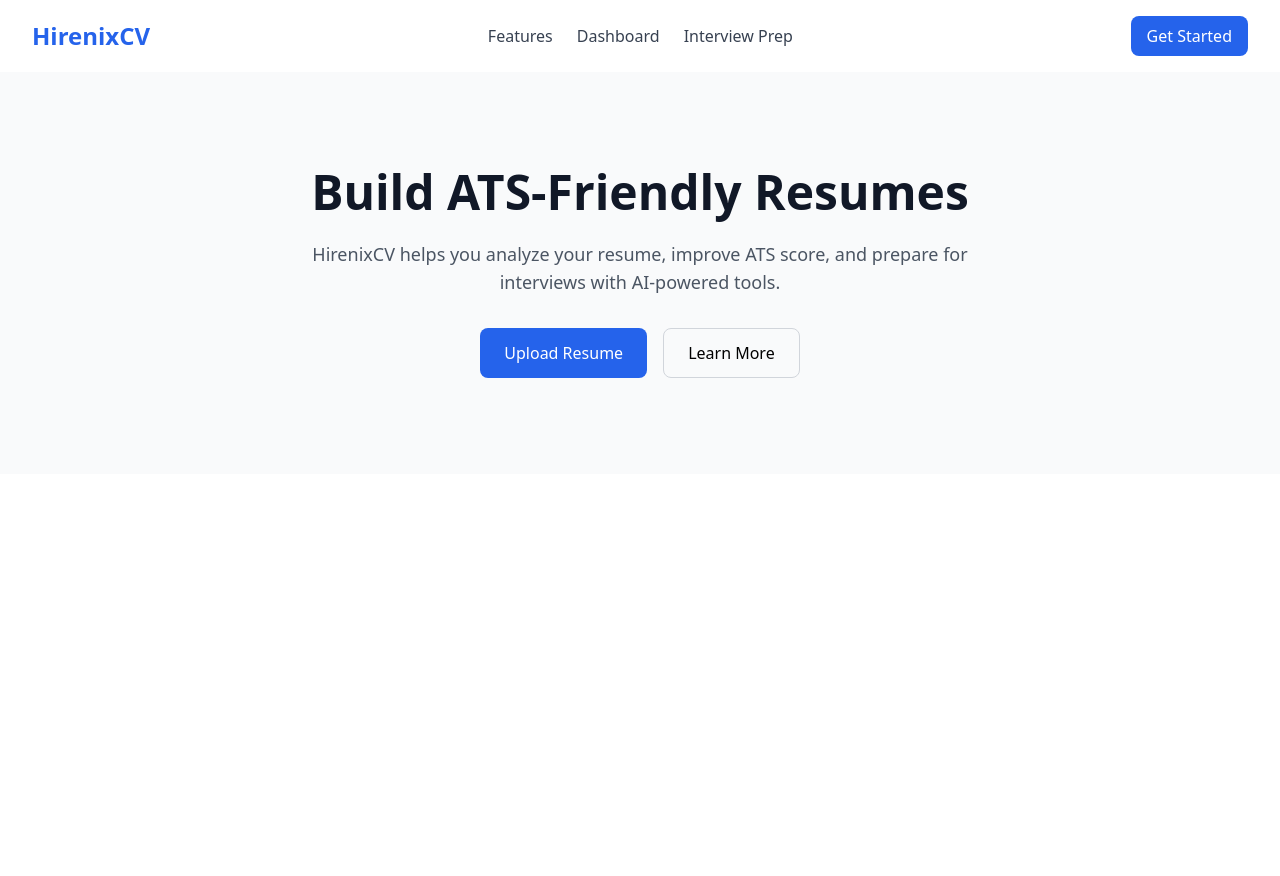
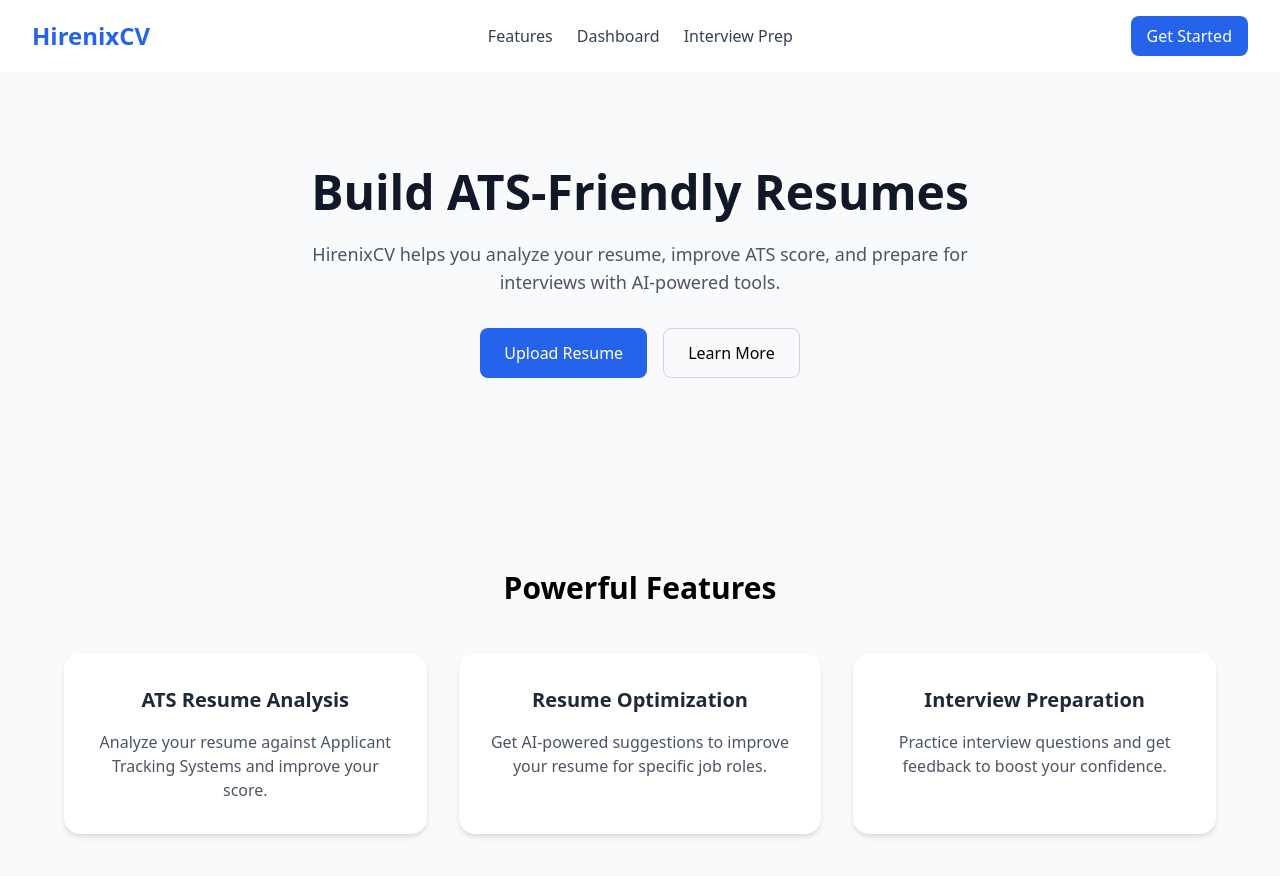
Before and after one commit to bitwise-arnesh/hirenixcv, a React (Vite) app in the folder client/: page / in a window 1280 px wide. Shown: the top 876 px of the page. Before the commit the page ends 800 px from the top, so only its background shows below. Built offline with nearby package versions, Linux system fonts and the light colour scheme.

Commit message:
improve feature cards UI

```diff
--- /dev/null
+++ b/client/src/components/FeatureCard.jsx
@@ -0,0 +1,15 @@
+export default function FeatureCard({ title, description }) {
+  return (
+    <div className="bg-white p-8 rounded-2xl shadow-md hover:shadow-xl transition duration-300 text-center">
+
+      <h3 className="text-xl font-semibold mb-4 text-gray-800">
+        {title}
+      </h3>
+
+      <p className="text-gray-600">
+        {description}
+      </p>
+
+    </div>
+  );
+}
--- /dev/null
+++ b/client/src/components/Features.jsx
@@ -0,0 +1,32 @@
+import FeatureCard from "./FeatureCard";
+
+export default function Features() {
+  return (
+    <section className="px-8 py-24 bg-gray-50">
+
+      <h2 className="text-3xl font-bold text-center mb-12">
+        Powerful Features
+      </h2>
+
+      <div className="grid grid-cols-1 md:grid-cols-3 gap-8 max-w-6xl mx-auto">
+
+        <FeatureCard
+          title="ATS Resume Analysis"
+          description="Analyze your resume against Applicant Tracking Systems and improve your score."
+        />
+
+        <FeatureCard
+          title="Resume Optimization"
+          description="Get AI-powered suggestions to improve your resume for specific job roles."
+        />
+
+        <FeatureCard
+          title="Interview Preparation"
+          description="Practice interview questions and get feedback to boost your confidence."
+        />
+
+      </div>
+
+    </section>
+  );
+}
--- a/client/src/pages/Home.jsx
+++ b/client/src/pages/Home.jsx
@@ -1,11 +1,13 @@
 import Navbar from "../components/Navbar";
 import Hero from "../components/Hero";
+import Features from "../components/Features";
 
 export default function Home() {
   return (
     <div>
       <Navbar />
       <Hero />
+      <Features />
     </div>
   );
 }
```
